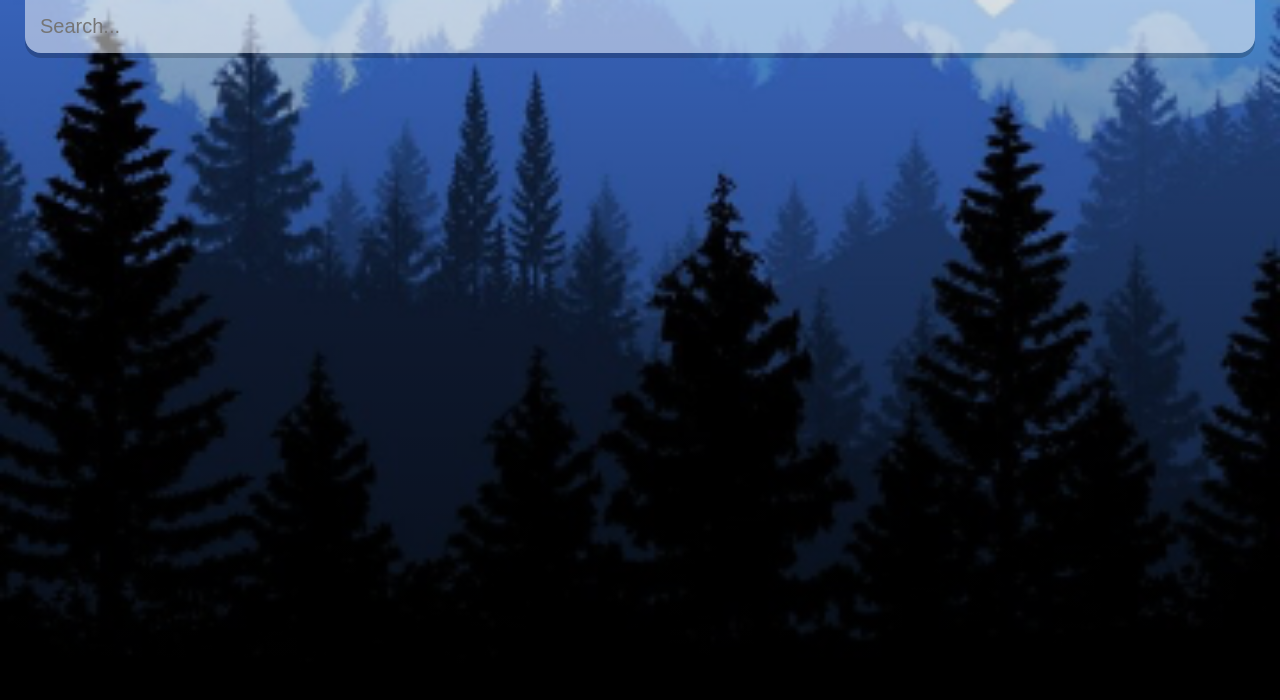
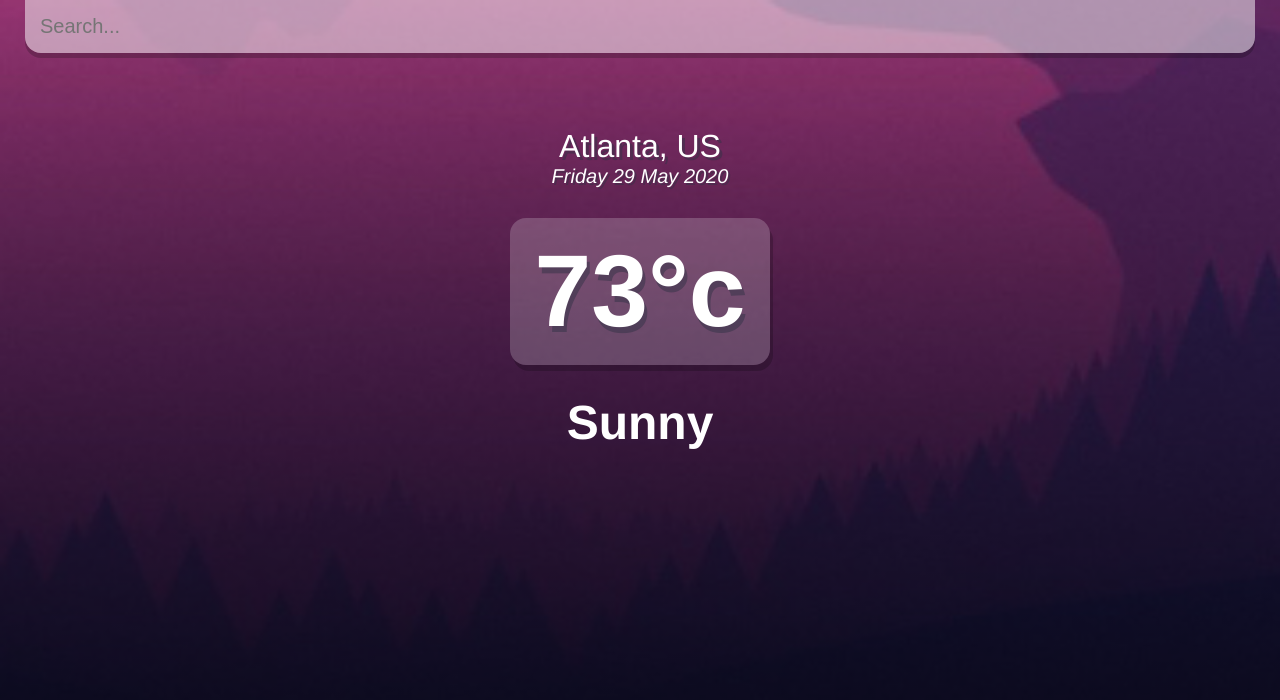
Before and after one commit to JoshSermon/install-yarn, a React (Create React App) app: page / in a window 1280 px wide. Shown: the top 700 px of the page. Built offline with nearby package versions, Linux system fonts and the light colour scheme.

Commit message:
created weather

```diff
--- a/src/App.js
+++ b/src/App.js
@@ -5,11 +5,52 @@
 };
 
 function App() {
+  const dateBuilder = (d) => {
+    let months = [
+      "January",
+      "February",
+      "March",
+      "April",
+      "May",
+      "June",
+      "July",
+      "August",
+      "September",
+      "October",
+      "November",
+      "December",
+    ];
+    let days = [
+      "Sunday",
+      "Monday",
+      "Tuesday",
+      "Wednesday",
+      "Thursday",
+      "Friday",
+      "Saturday",
+    ];
+
+    let day = days[d.getDay()];
+    let date = d.getDate();
+    let month = months[d.getMonth()];
+    let year = d.getFullYear();
+
+    return `${day} ${date} ${month} ${year}`;
+  };
+
   return (
-    <div className="app">
+    <div className="app warm">
       <main>
         <div className="search-box">
           <input type="text" className="search-bar" placeholder="Search..." />
+        </div>
+        <div className="location-box">
+          <div className="location">Atlanta, US</div>
+          <div className="date">{dateBuilder(new Date())}</div>
+        </div>
+        <div className="weather-box">
+          <div className="temp">73°c</div>
+          <div className="weather">Sunny</div>
         </div>
       </main>
     </div>
--- a/src/index.css
+++ b/src/index.css
@@ -12,7 +12,7 @@
   background-image: url("assets/cold-bg.jpg");
   background-size: cover;
   background-position: bottom;
-  transition: 0.4 ease-out;
+  transition: 0.4s ease-out;
 }
 
 .app.warm {
@@ -53,9 +53,55 @@
   color: #313131;
   font-size: 20px;
 
-  transition: 0.4 ease;
+  transition: 0.4s ease;
 }
 
 .search-box .search-bar:focus {
   background: rgba(255, 255, 255, 0.75);
 }
+
+.location-box .location {
+  color: #fff;
+  font-size: 32px;
+  font-weight: 500;
+  text-align: center;
+  text-shadow: 3px 3px rgba(50, 50, 70, 0.5);
+}
+
+.location-box .date {
+  color: #fff;
+  font-size: 20px;
+  font-weight: 300;
+  font-style: italic;
+  text-align: center;
+  text-shadow: 2px 2px rgba(50, 50, 70, 0.5);
+}
+
+.weather-box {
+  text-align: center;
+}
+
+.weather-box .temp {
+  position: relative;
+  display: inline-block;
+  margin: 30px auto;
+  background-color: rgba(255, 255, 255, 0.2);
+  border-radius: 16px;
+
+  padding: 15px 25px;
+
+  color: #fff;
+  font-size: 102px;
+  font-weight: 900;
+
+  text-shadow: 3px 6px rgba(50, 50, 70, 0.5);
+  text-align: center;
+  box-shadow: 3px 6px rgba(0, 0, 0, 0.2);
+}
+
+.weather-box .weather {
+  color: #fff;
+  font-size: 48px;
+  font-weight: 700;
+  text-shadow: rgba(50, 50, 70, 0.5);
+}
```
